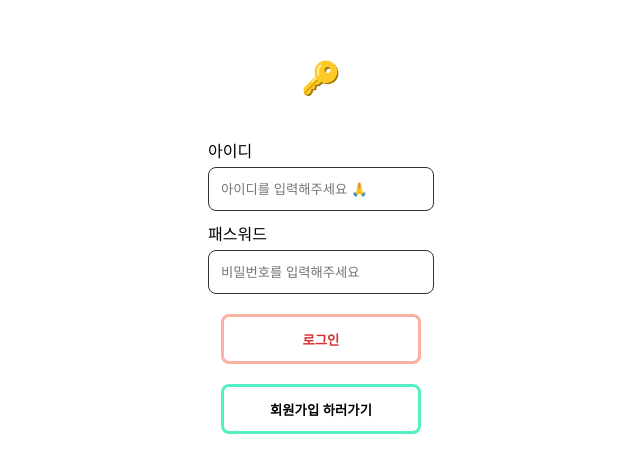
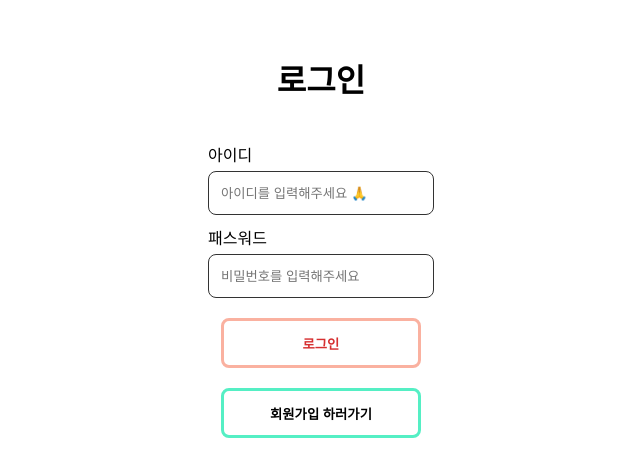
Before and after one commit to hojiii/practice, a React (Create React App) app: page / in a window 1280 px wide. Shown: the part 152-628 px from the top of the page, without its empty margins (319-959 px from the left). Built offline with nearby package versions, Linux system fonts and the light colour scheme.

Commit message:
modify: 로그인 문구 수정 자물쇠 모양에서 텍스트로 변경

```diff
--- a/src/pages/Login.jsx
+++ b/src/pages/Login.jsx
@@ -54,7 +54,7 @@ const Login = () => {
 
   return (
     <Container onSubmit={submitButtonHandler}>
-      <h1>🔑</h1>
+      <h1>로그인</h1>
       <Flex
         css={{
           flexDirection: "column",
```
